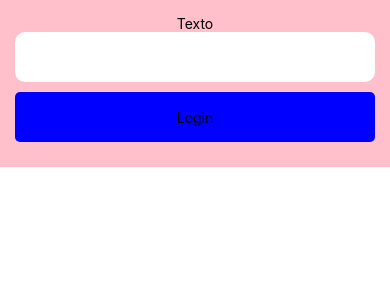
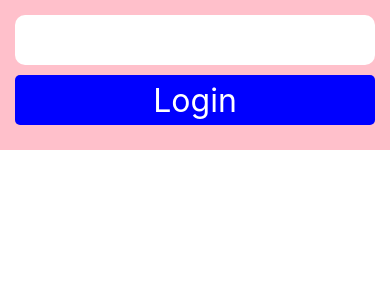
Before and after one commit to raik-casimiro/curso-react-native-projeto, a React Native app: screen / in a window 390 px wide. Shown: the top 300 px of the page. Built offline with nearby package versions, Linux system fonts and the light colour scheme.

Commit message:
Criação dos shared text, textType

```diff
--- a/src/modules/login/screens/Login.tsx
+++ b/src/modules/login/screens/Login.tsx
@@ -1,4 +1,4 @@
-import { Text, View } from "react-native";
+import { View } from "react-native";
 
 import Button from "../../../shared/components/button/button";
 import Input from "../../../shared/components/input/input";
@@ -12,7 +12,6 @@
   return (
     <View>
       <ContainerLogin>
-        <Text>Texto</Text>
         <Input />
         <Button margin="10px" title="Login" onPress={handleOnPress} />
       </ContainerLogin>
--- a/src/shared/components/button/button.tsx
+++ b/src/shared/components/button/button.tsx
@@ -1,6 +1,8 @@
-import { Text } from "react-native";
 import { TouchableOpacityProps } from "react-native/types";
 
+import { theme } from "../../themes/theme";
+import Text from "../text/text";
+import { textTypes } from "../text/textTypes";
 import { ButtonContainer } from "./button.styled";
 
 interface ButtonProps extends TouchableOpacityProps {
@@ -11,7 +13,9 @@
 const Button = ({ margin, title, ...props }: ButtonProps) => {
   return (
     <ButtonContainer margin={margin} {...props}>
-      <Text>{title}</Text>
+      <Text type={textTypes.TITLE} color={theme.colors.neutralTheme.white}>
+        {title}
+      </Text>
     </ButtonContainer>
   );
 };
--- /dev/null
+++ b/src/shared/components/text/text.styled.ts
@@ -0,0 +1,11 @@
+import styled from "styled-components/native";
+
+interface ContainerTextProps {
+  color?: string;
+  fontSize: string;
+}
+
+export const ContainerText = styled.Text<ContainerTextProps>`
+  ${(props) => (props.color ? `color: ${props.color}; ` : ``)}
+  font-size: ${(props) => props.fontSize}
+`;
--- /dev/null
+++ b/src/shared/components/text/text.tsx
@@ -0,0 +1,26 @@
+import { useMemo } from "react";
+import { TextProps as TextPropsNative } from "react-native/types";
+
+import { ContainerText } from "./text.styled";
+import { textTypes } from "./textTypes";
+
+interface TextProps extends TextPropsNative {
+  color?: string;
+  type?: string;
+}
+
+const Text = ({ type, color, ...props }: TextProps) => {
+  const handleFontSize = useMemo(() => {
+    switch (type) {
+      case textTypes.TITLE:
+        return "32px";
+
+      default:
+        return "16px";
+    }
+  }, [type]);
+
+  return <ContainerText fontSize={handleFontSize} color={color} {...props} />;
+};
+
+export default Text;
--- /dev/null
+++ b/src/shared/components/text/textTypes.ts
@@ -0,0 +1,3 @@
+export enum textTypes {
+  TITLE = "TITLE",
+}
--- /dev/null
+++ b/src/shared/themes/colors.ts
@@ -0,0 +1,7 @@
+export const grayTheme = {
+  gray80: "#B1BBC2",
+};
+
+export const neutralTheme = {
+  white: "#ffffff",
+};
--- /dev/null
+++ b/src/shared/themes/theme.ts
@@ -0,0 +1,8 @@
+import { grayTheme, neutralTheme } from "./colors";
+
+export const theme = {
+  colors: {
+    grayTheme,
+    neutralTheme,
+  },
+};
```
